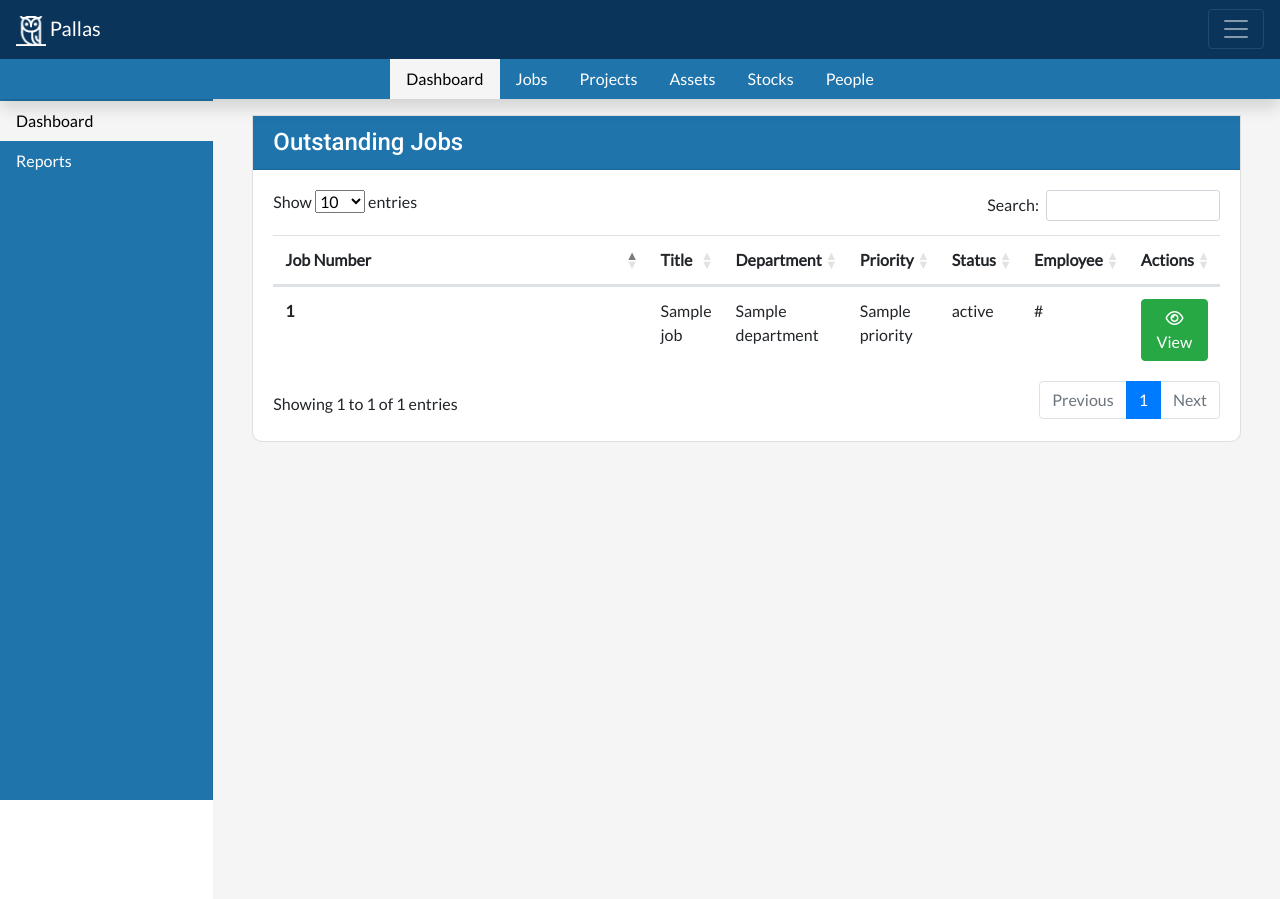
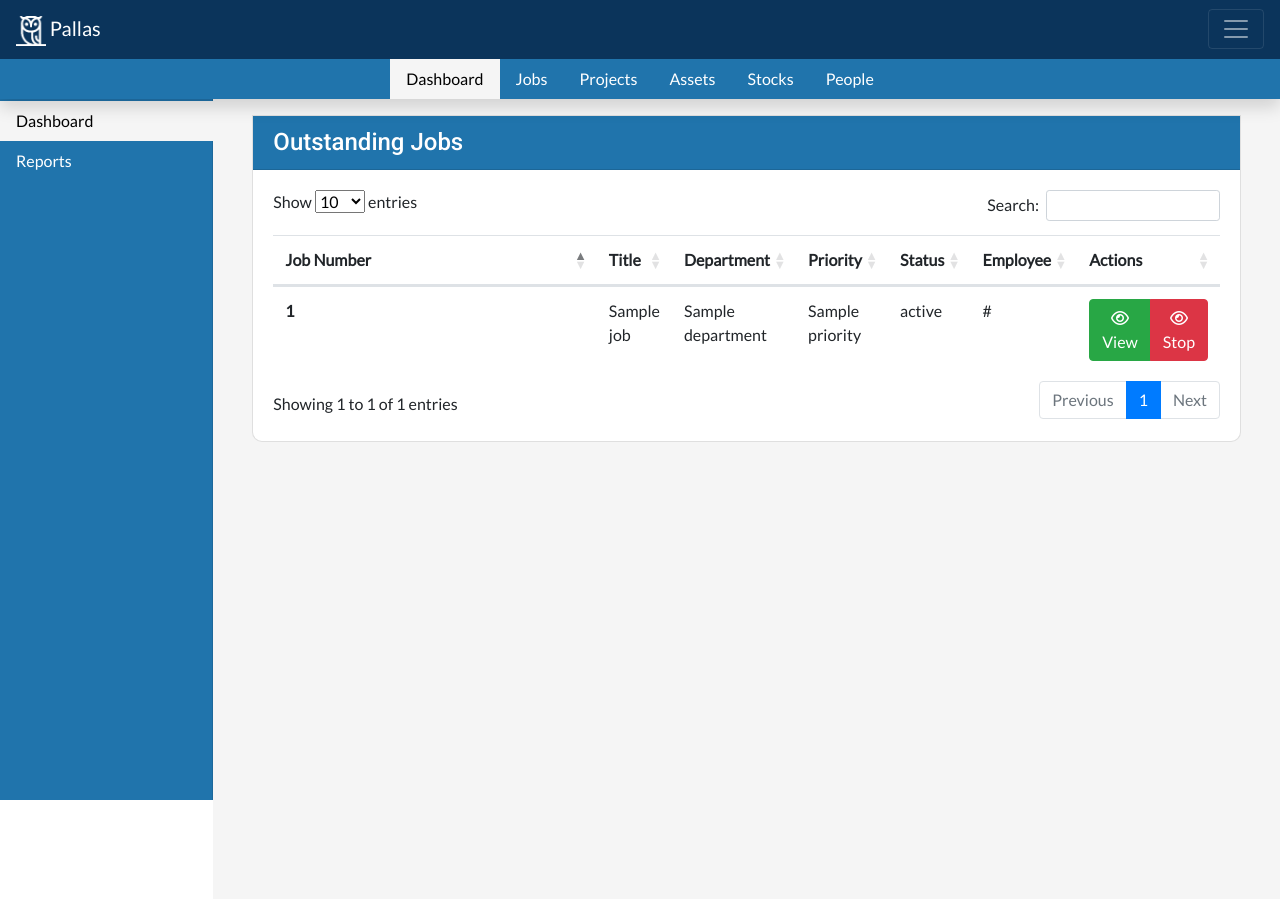
Before and after one commit to Summersby95/meade-maintenance-app, a Django app: template jobs/templates/jobs/job_table.html in a window 1280 px wide. Run offline with Django 3.2, Linux system fonts and the light colour scheme; the template is opened without the code that fills it: most values are stand-ins (such as "Sample title", 1, 10 or a date in 2020); data that the repository does not hold is empty; some libraries are stand-ins or nearby versions.

Commit message:
feat: add button to start/stop job

```diff
--- a/jobs/templates/jobs/job_table.html
+++ b/jobs/templates/jobs/job_table.html
@@ -33,9 +33,14 @@
                                 <td>{{ job.status }}</td>
                                 <td>#</td>
                                 <td>
-                                    <a href="{% url 'job_detail' job.id %}" class="btn btn-success">
-                                        <i class="far fa-eye"></i> View
-                                    </a>
+                                    <div class="btn-group" role="group" aria-label="Job Controls">
+                                        <a href="{% url 'job_detail' job.id %}" class="btn btn-success">
+                                            <i class="far fa-eye"></i> View
+                                        </a>
+                                        <a href="#" class="btn btn-danger">
+                                            <i class="far fa-eye"></i> Stop
+                                        </a>
+                                    </div>
                                 </td>
                             </tr>
                         {% endfor %}
```
